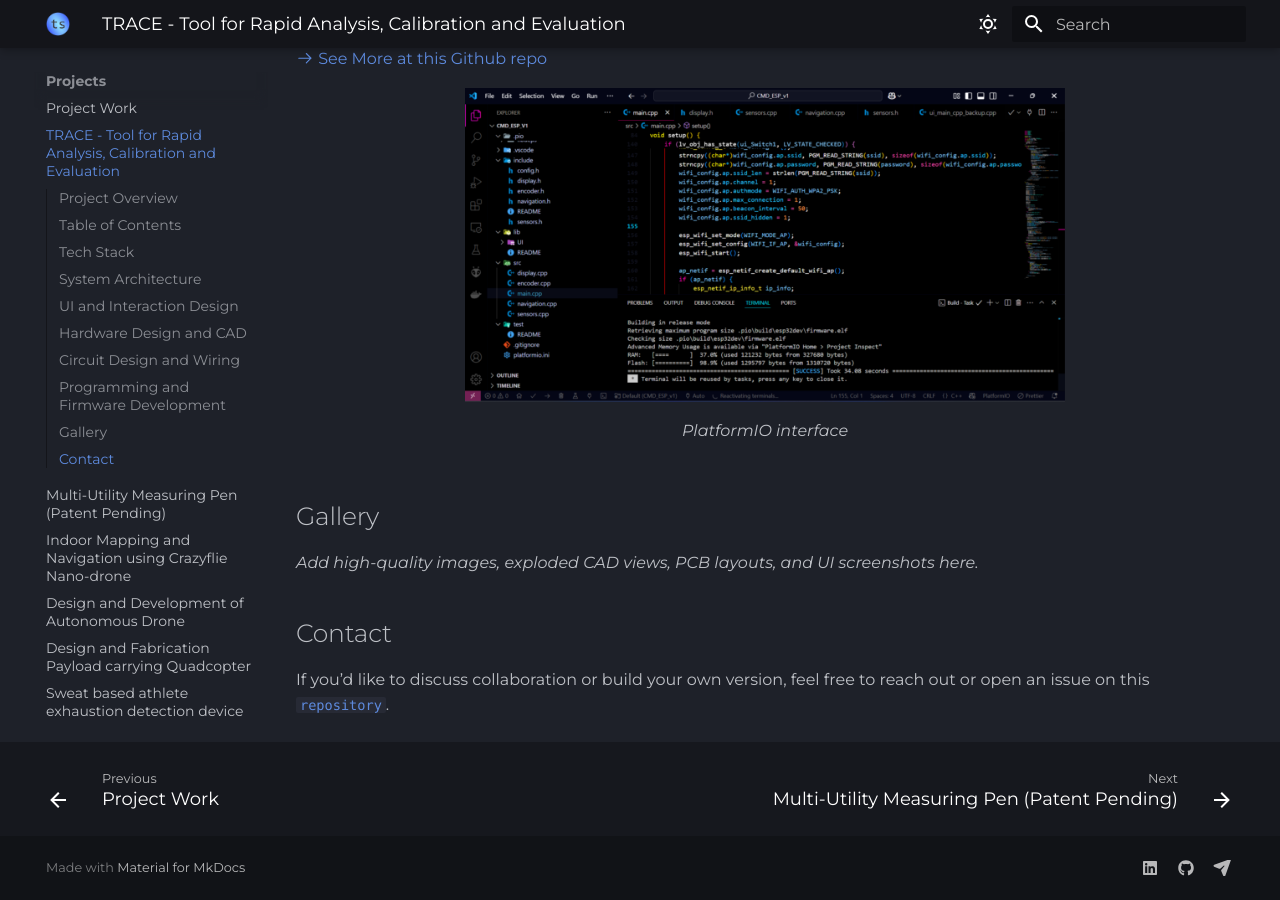
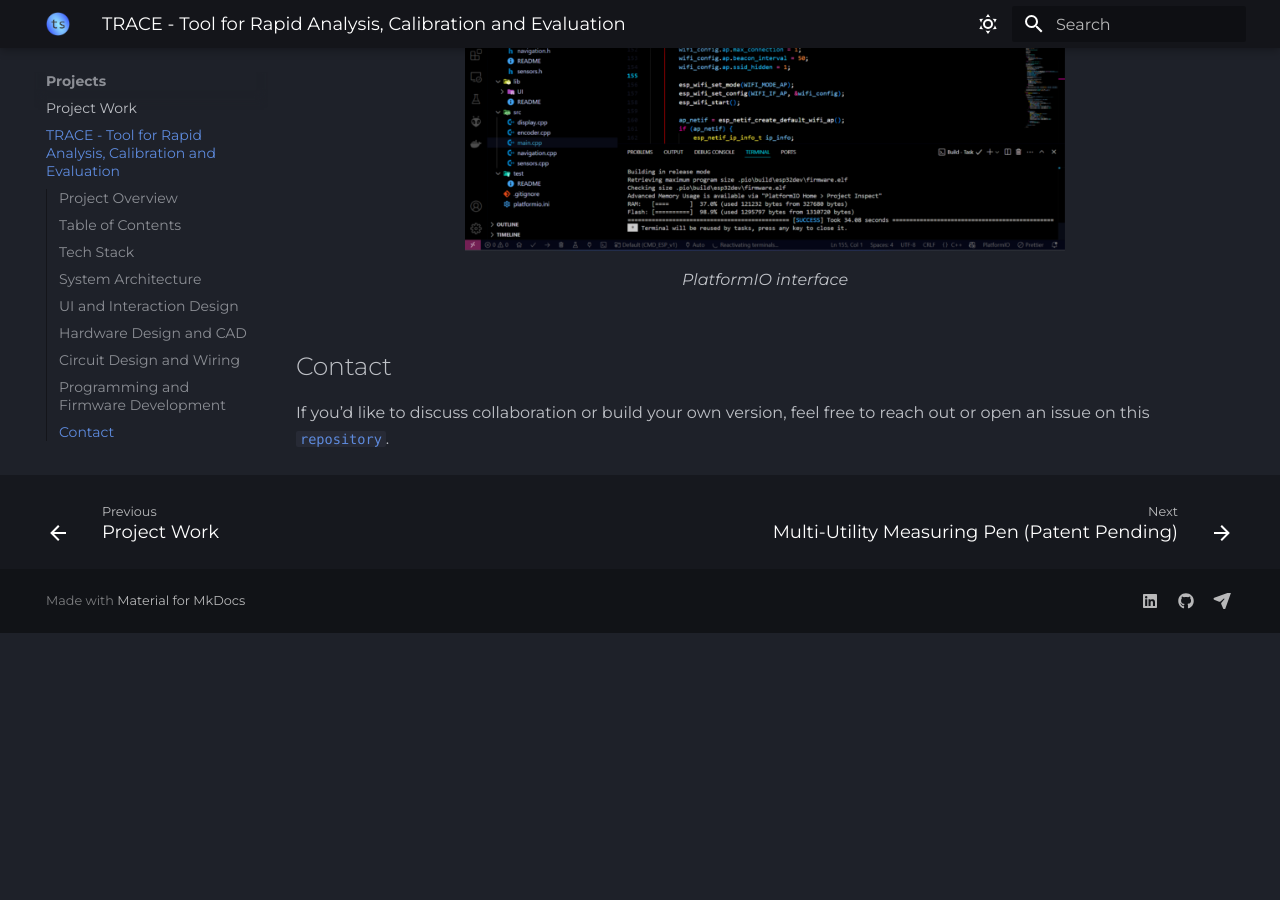
Before and after one commit to tejaswisam/tejaswi, an MkDocs documentation site: the page built from docs/projects/trace_device/trace_device.md, in a window 1280 px wide and 900 px high, scrolled down 4999 px. Built offline with MkDocs 1.6.1 and Material for MkDocs 9.7.7, drawn with Linux system fonts in a browser that asks for light colours; some web fonts are replaced; after the commit the page ends 5632 px from its top, so only the background shows below that; some of the changed text lies outside the part shown.

Commit message:
fix: rm lines

```diff
--- a/docs/projects/trace_device/trace_device.md
+++ b/docs/projects/trace_device/trace_device.md
@@ -106,12 +106,6 @@
 ![Device_Internal](transparent.png){width="600" loading=lazy}
 </figure>
 
-Design exported and printed with:
-
-- Material: PETG
-- Layer height: 0.15 mm
-- Infill: 40%
-
 ## Circuit Design and Wiring
 
 In early prototypes, sensors are connected via perfboard and jumper wires.
@@ -152,10 +146,6 @@
 
 </figure>
 
-## Gallery
-
-*Add high-quality images, exploded CAD views, PCB layouts, and UI screenshots here.*
-
 ## Contact
 
 If you’d like to discuss collaboration or build your own version, feel free to reach out or open an issue on this [`repository`](https://github.com/tejaswisam/trace_device).
```
